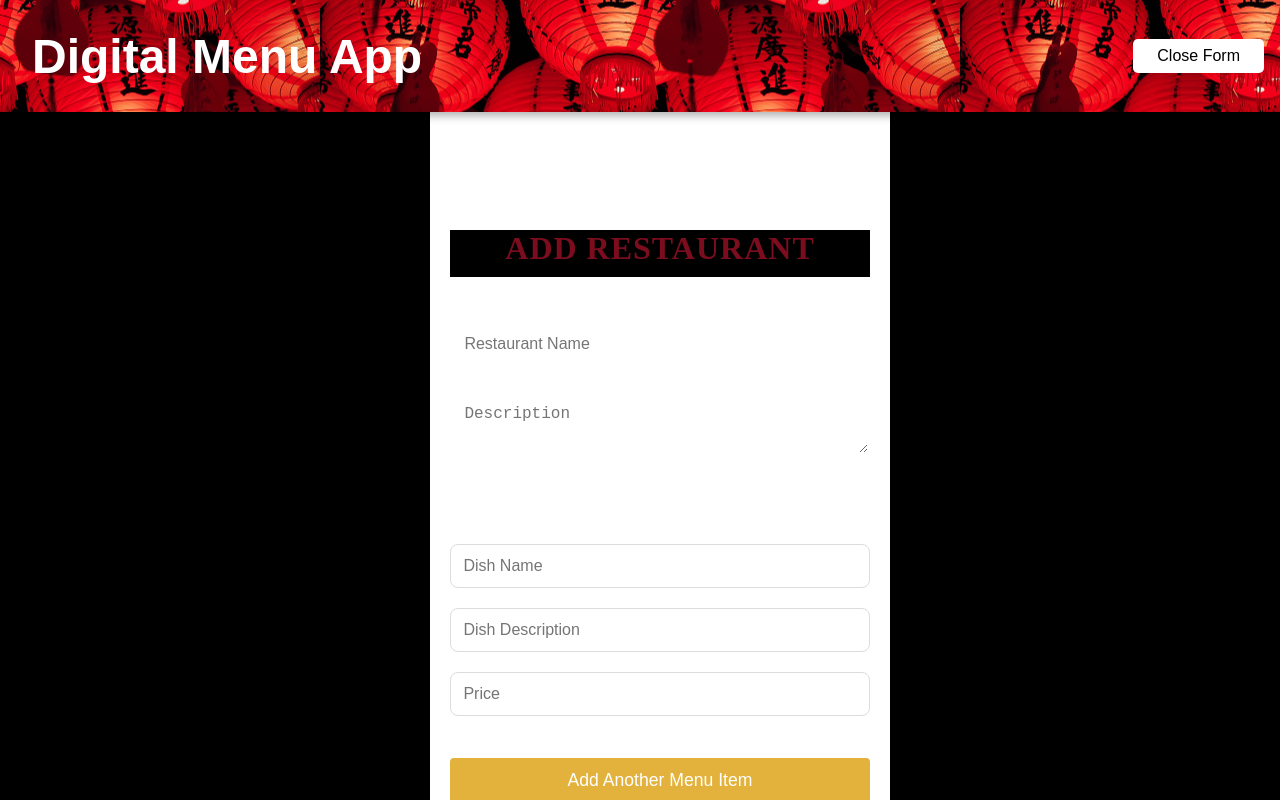
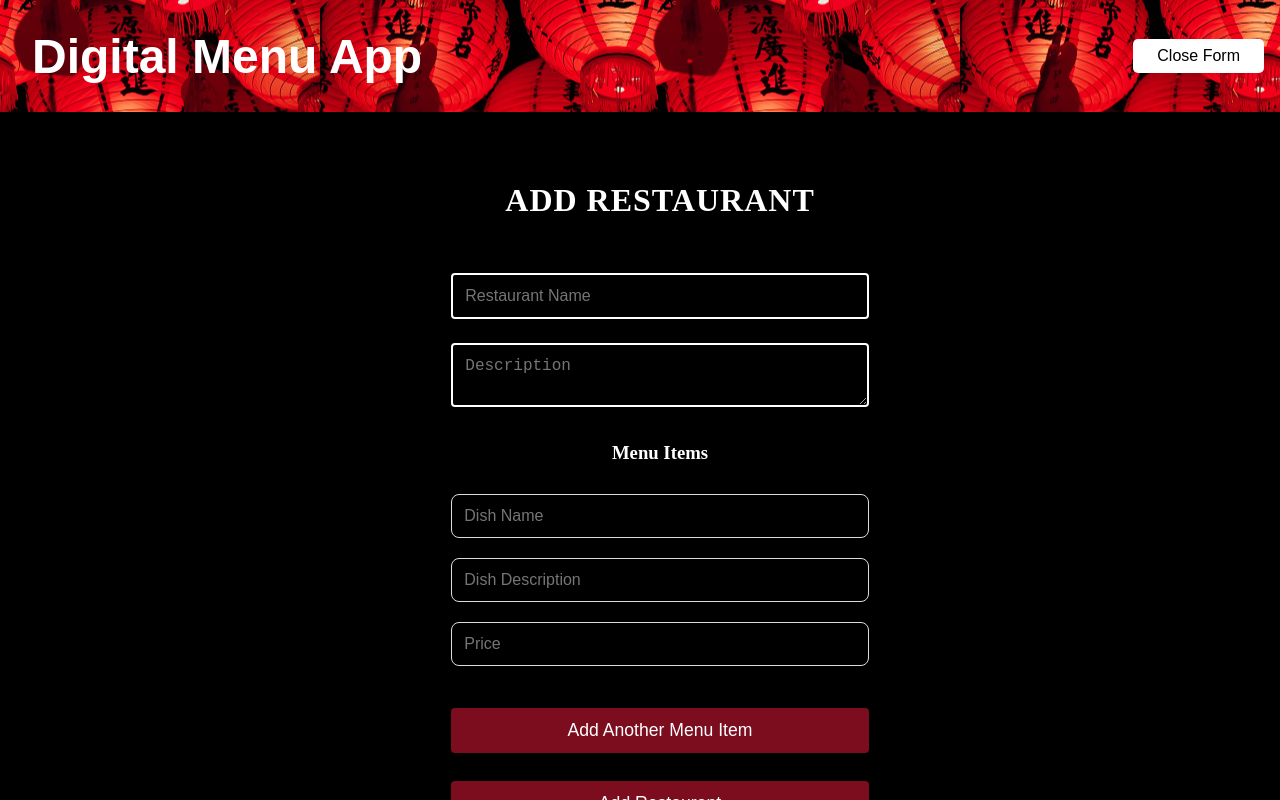
Before and after one commit to alexliao95311/menu-catalog, a React (Vite) app in the folder frontend/: page / in a window 1280 px wide. Both pictures are taken after typing "Sample" into the empty fields and a click on the button "Add Restaurant". Shown: the top 800 px of the page. Built offline with nearby package versions, Linux system fonts and the light colour scheme; no server answers.

Commit message:
pls work

```diff
--- a/frontend/src/App.tsx
+++ b/frontend/src/App.tsx
@@ -2,7 +2,7 @@ import React, { useState } from 'react';
 import Home from './pages/Home';
 import RestaurantForm from './components/RestaurantForm';
 import TranslationForm from './components/TranslationForm';
-import backgroundIMG from '/Users/sanjanagowda/menu-catalog/frontend/src/red.jpg';
+import backgroundIMG from './red.jpg';
 
 function App() {
   const [showForm, setShowForm] = useState(false);
--- a/frontend/src/components/RestaurantEditForm.css
+++ b/frontend/src/components/RestaurantEditForm.css
@@ -1,19 +1,20 @@
 /* Form Styling */
 .restaurant-edit-form {
-  background-color: #f8e5ee; /* Pastel pink background */
+  background-color: black; /* Black background */
   padding: 2rem;
   margin: 2rem auto;
   border-radius: 12px; /* More rounded corners */
+  border: 1px solid white; /* White border around the form */
   width: 50%;
   box-shadow: 0 4px 12px rgba(0, 0, 0, 0.15); /* Slightly stronger shadow */
   font-family: 'Noto Sans TC', sans-serif;
-  color: #051009; /* Dark greenish text color */
+  color: white; /* White text */
 }
 
 /* Heading Styling */
 .restaurant-edit-form h3 {
   text-align: center;
-  color: #7b0d1e; /* Crimson red for the heading */
+  color: white; /* White text */
   font-size: 1.8rem;
   margin-bottom: 1rem;
 }
@@ -26,7 +27,8 @@
   border-radius: 8px; /* More rounded corners */
   margin-bottom: 1rem;
   font-size: 1rem;
-  color: #051009; /* Dark greenish */
+  color: white; /* White text */
+  background-color: black; /* Black background for input */
 }
 
 .input-field:focus, .textarea-field:focus {
@@ -37,7 +39,7 @@
 /* Buttons */
 button {
   background-color: #7b0d1e; /* Crimson red background */
-  color: #f8e5ee; /* Pastel pink text */
+  color: white; /* White text */
   padding: 12px 24px; /* Slightly more padding for a more refined look */
   border: none;
   border-radius: 8px; /* More rounded corners */
@@ -49,7 +51,7 @@ button {
 
 button:hover {
   background-color: #e3b23c; /* Golden yellow hover effect */
-  color: #051009; /* Dark greenish text on hover */
+  color: black; /* Dark text on hover */
 }
 
 /* Menu Item Fields */
@@ -73,7 +75,7 @@ button:hover {
 /* Add Menu Item Button */
 .add-menu-item-button {
   background-color: #e3b23c; /* Golden yellow */
-  color: #051009;
+  color: black; /* Black text */
   padding: 10px 20px; /* Slightly more padding */
   border: none;
   border-radius: 8px; /* More rounded corners */
@@ -84,12 +86,12 @@ button:hover {
 
 .add-menu-item-button:hover {
   background-color: #7b0d1e; /* Crimson red when hovered */
-  color: #f8e5ee; /* Pastel pink text */
+  color: white; /* White text on hover */
 }
 
 /* Form Responsive Design */
 @media (max-width: 768px) {
   .restaurant-edit-form {
-      width: 90%;
+      width: 90%; /* Form width becomes smaller on mobile */
   }
 }
--- a/frontend/src/components/RestaurantForm.css
+++ b/frontend/src/components/RestaurantForm.css
@@ -1,16 +1,31 @@
 /* frontend/src/components/RestaurantForm.css */
 
-/* Global Body Styling */
+/* General Body Styling */
 body {
   margin: 0;
   font-family: 'Noto Sans TC', sans-serif; /* Traditional Chinese-inspired font */
-    background-color: white; /* Soft pastel pink background */
+  background-color: black; /* Black background */
   display: flex;
   flex-direction: column; /* Layout elements vertically */
   justify-content: flex-start; /* Keep the page content in a column */
   align-items: center; /* Center content horizontally */
   min-height: 100vh; /* Full viewport height */
   overflow-x: hidden; /* Prevent horizontal scrolling */
+  color: white; /* White text */
+}
+
+/* Header Styling */
+h2 {
+  font-size: 2rem;
+  color: white; /* White text */
+  font-family: 'Noto Serif TC', serif; /* Traditional serif font */
+  text-align: center;
+  margin-top: 3rem;
+  margin-bottom: 2rem;
+  letter-spacing: 1px;
+  text-transform: uppercase;
+  padding-bottom: 10px;
+  background-color: black; /* Black background for header */
 }
 
 /* Main content container */
@@ -28,7 +43,7 @@ body {
 .restaurant-form {
   padding: 2rem;
   border: 2px solid #6a7062; /* Olive gray border for form */
-    background-color: #ffffff; /* White background for form */
+  background-color: black; /* Black background for form */
   border-radius: 8px;
   width: 100%;
   max-width: 500px; /* Limiting width of form */
@@ -36,35 +51,17 @@ body {
   text-align: center; /* Center form contents */
 }
 
-  /* Heading styles */
-  h2 {
-    font-size: 2rem;
-    color: #7b0d1e; /* Crimson red */
-    font-family: 'Noto Serif TC', serif; /* Traditional serif font */
-  }
-
-  h3 {
-    font-size: 2rem;
-    color: #ffffff; /* Olive gray */
-    margin-top: 1rem;
-    margin-bottom: 0.5rem;
-  }
-
 /* Styling for input and textarea */
 .input-field, .textarea-field {
   width: 100%;
   padding: 12px;
   margin: 12px 0;
-    border: 2px solid #ffffff; /* Olive gray border */
+  border: 2px solid white; /* White border */
   border-radius: 4px;
   font-size: 1rem;
   box-sizing: border-box;
-    background-color: white; /* Pastel pink for input background */
-  }
-
-  /* Menu Item Container */
-  .menu-item-container {
-    margin-bottom: 1.5rem;
+  background-color: black; /* Black background for input fields */
+  color: white; /* White text for input */
 }
 
 /* Add Menu Item Button and Submit Button */
@@ -80,29 +77,22 @@ body {
   margin-top: 10px;
 }
 
+/* Hover effects for buttons */
 .add-menu-item-button:hover, .submit-button:hover {
-    background-color: #051009; /* Dark greenish color on hover */
+  background-color: black;
+  color: white; /* Keep text color white on hover */
 }
 
+/* Add Restaurant Button - Keep text color white on hover */
+.add-restaurant-button:hover {
+  background-color: black; /* Keeping the background black */
+  color: white; /* Ensure the text stays white */
+}
+
+/* Disabled button state */
 button:disabled {
   background-color: #ddd;
   cursor: not-allowed;
-  }
-
-  button[type="submit"] {
-    background-color: #7b0d1e; /* Crimson red */
-  }
-
-  button[type="button"] {
-    background-color: #e3b23c; /* Golden yellow for "Add Another" button */
-  }
-
-  button[type="button"]:hover {
-    background-color: #6a7062; /* Olive gray for hover state */
-  }
-
-  button[type="submit"]:hover {
-    background-color: #051009; /* Dark greenish color on hover for submit */
 }
 
 /* Input Focus Effect */
@@ -111,7 +101,26 @@ body {
   outline: none;
 }
 
+
+/* Menu Item Container */
+.menu-item-container {
+  margin-bottom: 1.5rem;
+}
+
 /* Fix for typography */
 h2, h3 {
   font-family: 'Noto Serif TC', serif;
 }
+
+/* Media Queries for Responsiveness */
+@media (max-width: 1024px) {
+  .restaurant-form {
+      padding: 1.5rem; /* Reduced padding for smaller screens */
+  }
+}
+
+@media (max-width: 768px) {
+  .restaurant-form {
+      padding: 1rem; /* Further reduced padding for small screens */
+  }
+}
```
Lines whose indentation alone changed are shown as unchanged.
